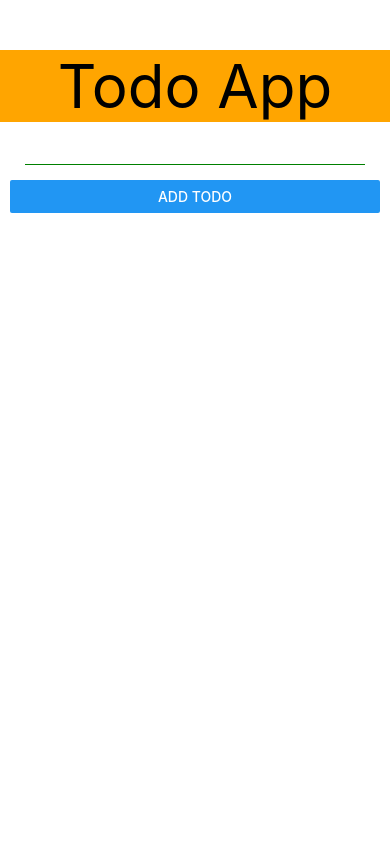
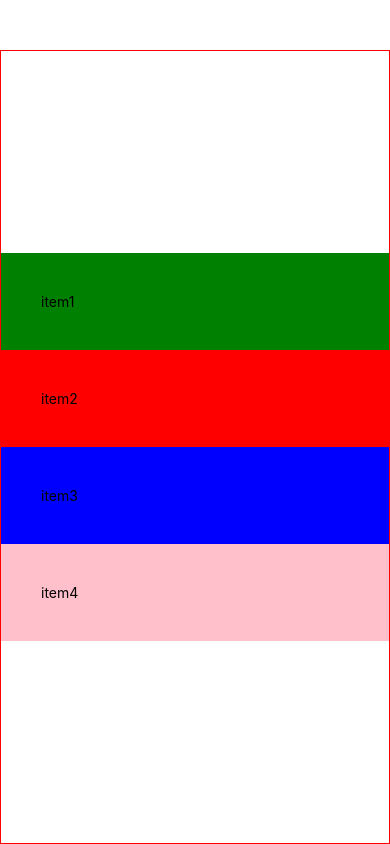
Before and after one commit to dphat07/LearnReact, a React Native app: screen / in a window 390 px wide. Built offline with nearby package versions, Linux system fonts and the light colour scheme.

Commit message:
add component flex box

```diff
--- a/App.tsx
+++ b/App.tsx
@@ -1,6 +1,7 @@
 
 import { useState } from 'react';
 import { Alert, Button, FlatList, Keyboard, Pressable, ScrollView, StyleSheet, Text, TextInput, TouchableOpacity, TouchableWithoutFeedback, View } from 'react-native';
+import FlexBox from './components/flexbox';
 
 interface ITOdo
 {
@@ -46,42 +47,43 @@ export default function App() {
 
   //jsx
   return (
-    <TouchableWithoutFeedback onPress={() => Keyboard.dismiss}>
-      <View style={styles.container}>
-        {/* header */}
-        <Text style= {styles.header}>Todo App</Text>
+    // <TouchableWithoutFeedback onPress={() => Keyboard.dismiss}>
+    //   <View style={styles.container}>
+    //     {/* header */}
+    //     <Text style= {styles.header}>Todo App</Text>
 
-        {/* from */}
-        <View style = {styles.body}>
-          <TextInput
-            value={todo}
-            style={styles.todoInput}
-            onChangeText={(value) => setTodo(value)}
-          />
-          <Button
-            title='Add todo'
-            onPress={ handleAddTodo}
-          />
+    //     {/* from */}
+    //     <View style = {styles.body}>
+    //       <TextInput
+    //         value={todo}
+    //         style={styles.todoInput}
+    //         onChangeText={(value) => setTodo(value)}
+    //       />
+    //       <Button
+    //         title='Add todo'
+    //         onPress={ handleAddTodo}
+    //       />
 
-        {/* todo list */}
-        </View>
-          <FlatList
-            data={lisTodo}
-            keyExtractor={item => item.id + ""}
-            renderItem={({item}) => {
-              return(
-                <Pressable
-                  onPress={() => deleteTodo(item.id)}
-                  style={({pressed}) => ({opacity: pressed ? 0.5 : 1})}>
-                  <Text style={styles.todoItem}>{item.name}</Text>
-                </Pressable>
-              )
-            }}
-          />
-        <View>
-        </View>
-      </View>
-    </TouchableWithoutFeedback>
+    //     {/* todo list */}
+    //     </View>
+    //       <FlatList
+    //         data={lisTodo}
+    //         keyExtractor={item => item.id + ""}
+    //         renderItem={({item}) => {
+    //           return(
+    //             <Pressable
+    //               onPress={() => deleteTodo(item.id)}
+    //               style={({pressed}) => ({opacity: pressed ? 0.5 : 1})}>
+    //               <Text style={styles.todoItem}>{item.name}</Text>
+    //             </Pressable>
+    //           )
+    //         }}
+    //       />
+    //     <View>
+    //     </View>
+    //   </View>
+    // </TouchableWithoutFeedback>
+    <FlexBox/>
 
   );
 }
--- /dev/null
+++ b/components/flexbox.tsx
@@ -0,0 +1,75 @@
+
+import {StyleSheet, View, Text } from "react-native"
+
+const styles = StyleSheet.create({
+    container:
+    {
+        marginTop: 50,
+        flex:1,
+        borderWidth:1,
+        borderColor:'red',
+        justifyContent:'center'
+
+
+    },
+
+    item1:
+    {
+        backgroundColor:'green',
+        padding: 40,
+
+    },
+
+    item2:
+    {
+        backgroundColor:'red',
+        padding:40,
+
+    },
+    item3:
+    {
+        backgroundColor:'blue',
+        padding:40,
+
+    },
+    item4:
+    {
+        backgroundColor:'pink',
+        padding:40,
+
+    },
+})
+
+const FlexBox = () =>
+{
+    return (
+        <View style = {styles.container}>
+            <View style = {styles.item1}>
+                <Text>
+                    item1
+                </Text>
+            </View>
+
+            <View  style = {styles.item2}>
+                <Text>
+                    item2
+                </Text>
+            </View>
+
+            <View style = {styles.item3}>
+                <Text>
+                    item3
+                </Text>
+            </View>
+
+            <View style = {styles.item4}>
+                <Text>
+                    item4
+                </Text>
+            </View>
+        </View>
+
+    )
+}
+
+export default FlexBox;
```
